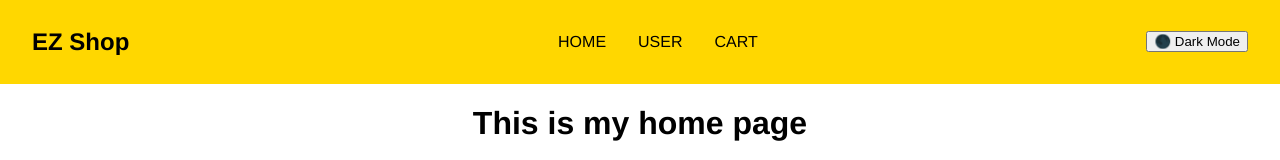
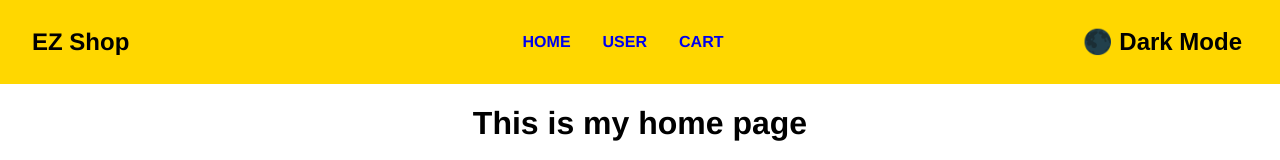
Before and after one commit to StanislasAubert3WA/EZShopping, a React (Vite) app: page / in a window 1280 px wide. Shown: the top 160 px of the page. Built offline with nearby package versions, Linux system fonts and the light colour scheme; no server answers.

Commit message:
modifying styles

```diff
--- a/src/components/Nav.jsx
+++ b/src/components/Nav.jsx
@@ -29,9 +29,9 @@ const Nav = () => {
           </li>
         </ul>
         <div>
-          <button onClick={toggle} >
-            {theme !== "light" ? "🌅 Light Mode" : "🌑 Dark Mode"}
-          </button>
+          <SwitchThemeButton className={getTheme} onClick={toggle} >
+            {theme !== "light" ? "🌞 Light Mode" : "🌑 Dark Mode"}
+          </SwitchThemeButton>
         </div>
       </nav>
       <Outlet />
@@ -55,10 +55,21 @@ nav{
     list-style : none;
     padding: 0.4rem 1rem;
     a{
+      font-weight: bold;
       text-decoration: none;
-      color: black;
       text-transform: uppercase;
     }
   }
 
+
+
 `
+
+const SwitchThemeButton = styled.button`
+  border: none;
+  background: transparent;
+  cursor: pointer;
+  font-size: 1.5rem;
+  font-weight: bold;s
+
+`
--- a/src/globalStyle.js
+++ b/src/globalStyle.js
@@ -34,6 +34,9 @@ const GlobalStyle = createGlobalStyle`
     nav{
         background: #444;
         color: #999;
+        button{
+          color: #999
+        }
     }
     nav a {
         color: #999;
```
